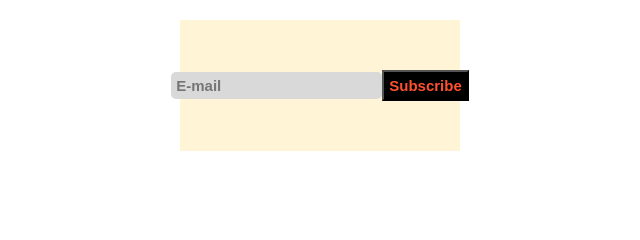
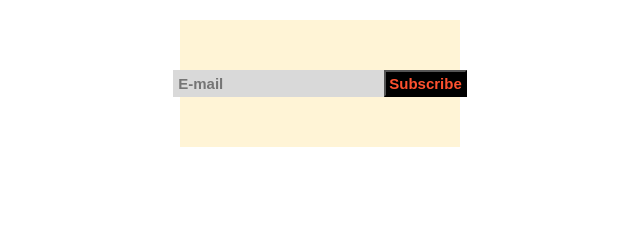
Before and after one commit to aliftareq/Assignment1-charity-website, a plain HTML site: page index.html in a window 1280 px wide. Shown: the part 4770-5010 px from the top of the page, 320-960 px from the left. Drawn offline with Linux system fonts and the light colour scheme; a web font is replaced by a local one.

Commit message:
css revision

```diff
--- a/style.css
+++ b/style.css
@@ -372,7 +372,6 @@ h1 {
 
 #input-box {
     padding: 5px 5px;
-    border-radius: 5px;
     font-size: 15px;
     font-weight: 700;
     color: #ff512f;
@@ -381,7 +380,7 @@ h1 {
 }
 
 #subscribe-button {
-    padding: 5px 5px;
+    padding: 3px 3px;
     font-size: 15px;
     font-weight: 700;
     color: #ff512f;
```
Also changed, not shown: index.html (+2 -1 lines).
